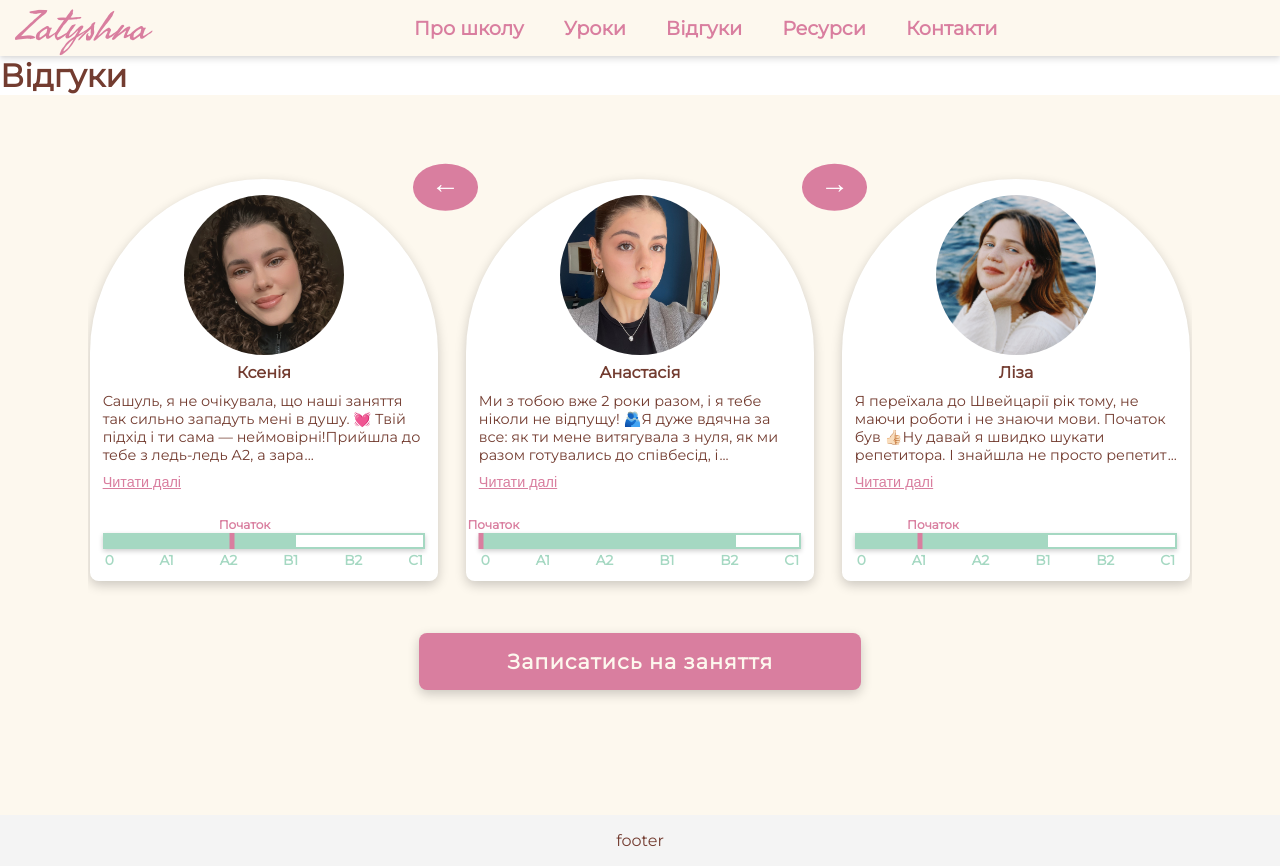
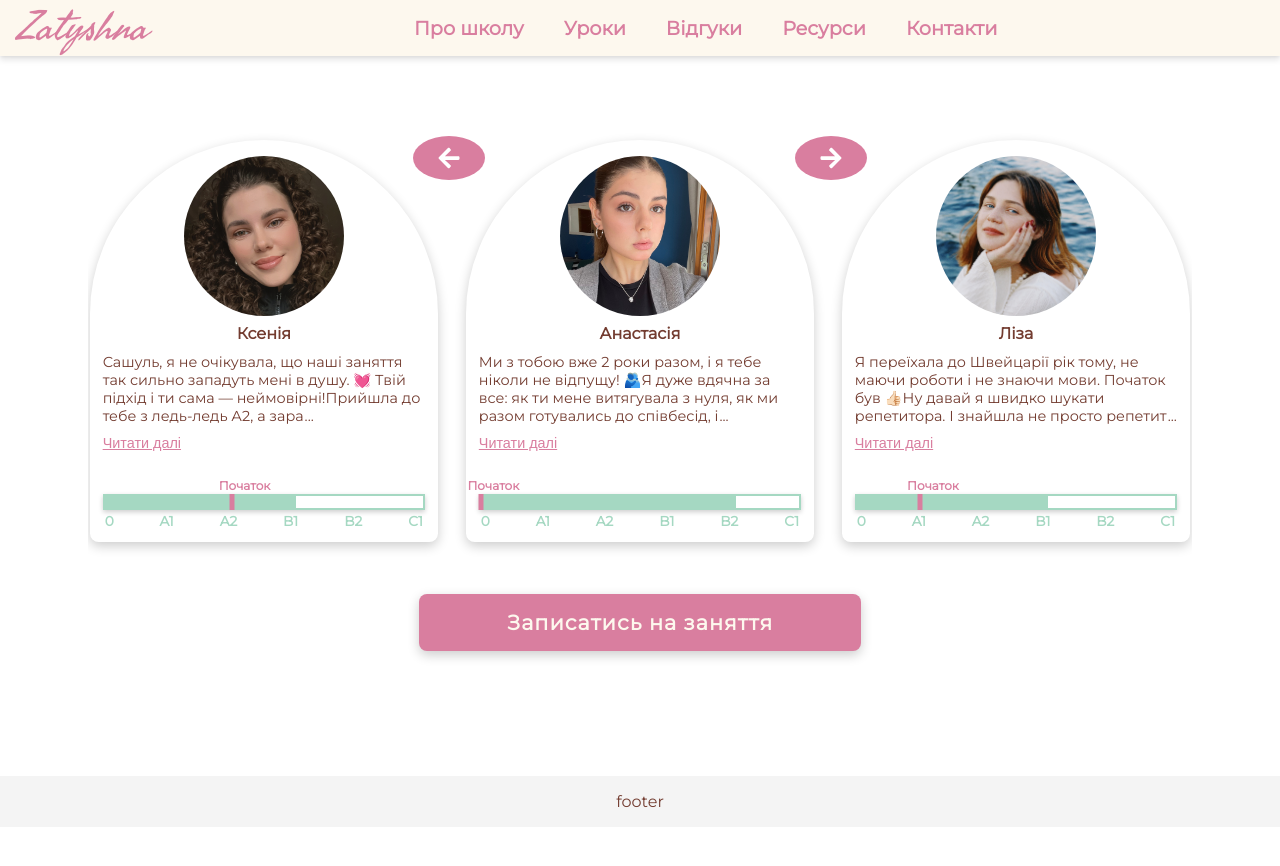
Before and after one commit to OlenaPobehailo/zatyshna, a Next.js app: page /testimonials in a window 1280 px wide. After the commit the page ends 827 px from the top, so only its background shows below. Built offline with nearby package versions, Linux system fonts and the light colour scheme.

Commit message:
update Testiminials and Contacts

```diff
--- a/src/app/globals.css
+++ b/src/app/globals.css
@@ -117,7 +117,7 @@ img {
   }
 
   @media (min-width: 1440px) {
-    padding: 128px 0;
+    padding: 96px 0;
   }
 
   /* outline: 1px solid green; */
--- a/src/app/testimonials/page.tsx
+++ b/src/app/testimonials/page.tsx
@@ -4,7 +4,6 @@ import styles from "../page.module.css";
 export default function TestimonialsPage() {
   return (
     <div className={styles.page}>
-      <h1 className={styles.title}>Відгуки</h1>
       <Testimonials />
     </div>
   );
--- a/src/components/Sections/Testimonials/Testimonials.module.css
+++ b/src/components/Sections/Testimonials/Testimonials.module.css
@@ -124,35 +124,35 @@
 .prevButton,
 .nextButton {
   position: absolute;
-  top: 6%;
+  top: 8%;
   transform: translateY(-50%);
 
-  padding: 10px 12px 12px;
+  padding: 8px 16px;
   border-radius: 50%;
 
   background-color: var(--pink-color);
   color: white;
   border: none;
 
-  font-size: 1.2rem;
+  font-size: 1rem;
   line-height: 0.5;
   cursor: pointer;
 
   transition: all 0.3s ease-in-out;
 
   @media screen and (min-width: 480px) {
-    padding: 12px 16px 18px;
-    font-size: 1.5rem;
+    padding: 8px 16px;
+    font-size: 1.2rem;
   }
 
   @media screen and (min-width: 768px) {
-    padding: 12px 18px 20px;
-    font-size: 1.8rem;
+    padding: 8px 16px;
+    font-size: 1.2rem;
   }
 
-  @media screen and (min-width: 1440px) {
-    padding: 12px 22px 22px;
-    font-size: 2rem;
+  @media screen and (min-width: 1200px) {
+    padding: 10px 24px;
+    font-size: 1.5rem;
   }
 }
 
@@ -164,11 +164,11 @@
   }
 
   @media screen and (min-width: 768px) {
-    left: 200px;
+    left: 210px;
   }
 
   @media screen and (min-width: 960px) {
-    left: 255px;
+    left: 265px;
   }
 
   @media screen and (min-width: 1200px) {
@@ -188,11 +188,11 @@
   }
 
   @media screen and (min-width: 768px) {
-    right: 200px;
+    right: 210px;
   }
 
   @media screen and (min-width: 960px) {
-    right: 255px;
+    right: 265px;
   }
 
   @media screen and (min-width: 1200px) {
--- a/src/components/Sections/Testimonials/Testimonials.tsx
+++ b/src/components/Sections/Testimonials/Testimonials.tsx
@@ -2,6 +2,8 @@
 
 import Image from "next/image";
 import useEmblaCarousel from "embla-carousel-react";
+import { FaArrowRight, FaArrowLeft } from "react-icons/fa";
+
 import ProgressBar from "../../UI/ProgressBar";
 import Container from "../../Container";
 import { testimonials } from "@/constants/testimonials";
@@ -84,11 +86,14 @@ const Testimonials = () => {
             ))}
           </div>
           <button className={css.prevButton} onClick={prevSlide}>
-            &#8592;
+            {/* &#8592; */}
+            <FaArrowLeft />
           </button>
           <button className={css.nextButton} onClick={nextSlide}>
-            &#8594;
+            {/* &#8594; */}
+            <FaArrowRight />
           </button>
+          {/* fa FaArrowLeft FaArrowRight */}
         </div>
         <LinkButton
           name="primary"
```
Also changed, not shown: src/components/Contacts/Contacts.module.css (+14 -9 lines), src/components/Contacts/Contacts.tsx (+10 -3 lines), 1 other file (tests, documents, lock files or other folders).
